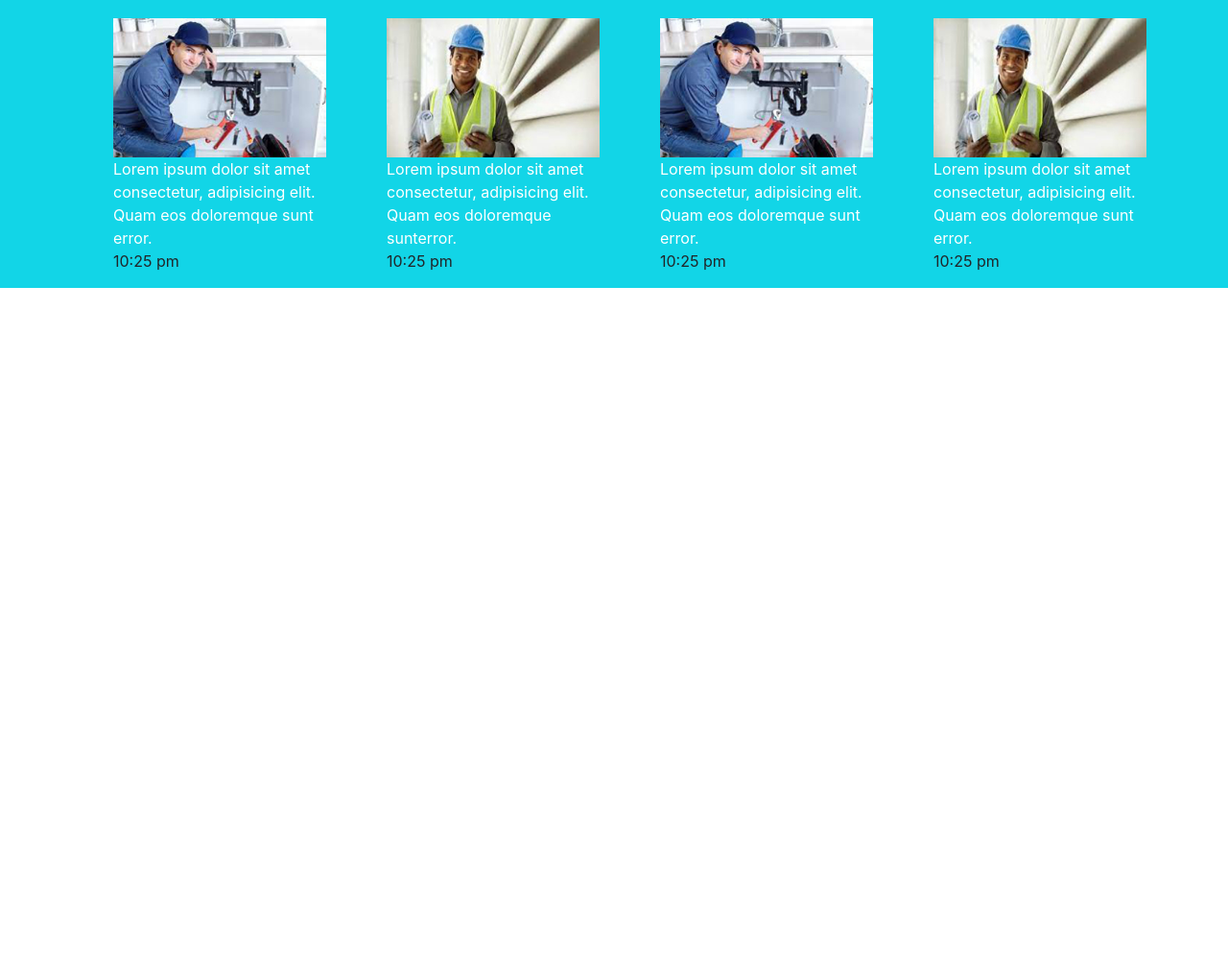
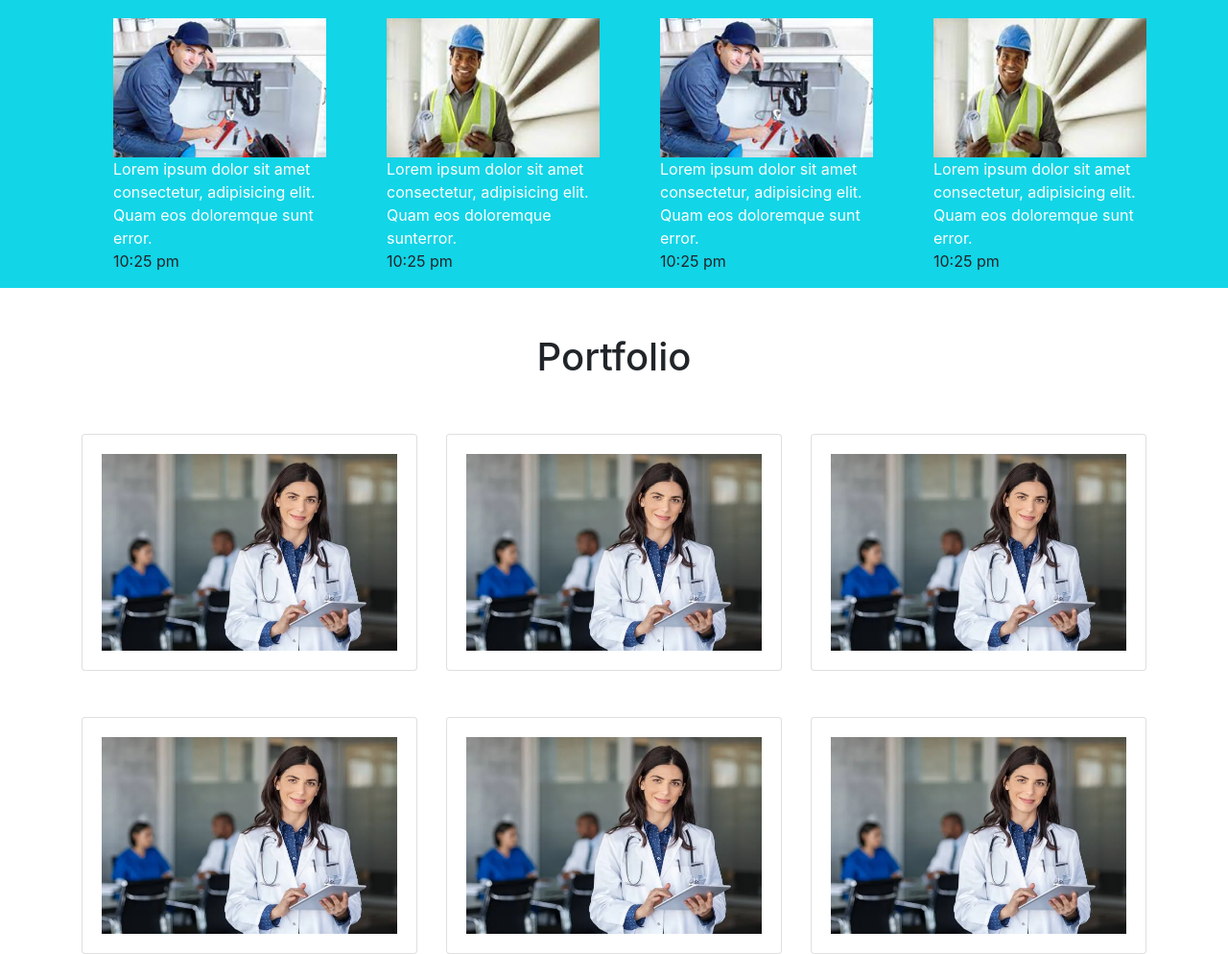
Before and after one commit to Dibakardasdwip/Dibakardasdwip.github.io, a plain HTML site: page index.html in a window 1280 px wide. Shown: the part 2088-3082 px from the top of the page at 96% size. Before the commit the page ends 2388 px from the top, so only its background shows below. Drawn offline with nearby package versions, Linux system fonts and the light colour scheme.

Commit message:
portfolio

```diff
--- a/index.html
+++ b/index.html
@@ -202,6 +202,70 @@
         </div>
     </div>
 
+    <!-- Portfolio -->
+    <div class="container" id="Portfolio">
+        <div class="row py-5">
+            <div class="col text-center ">
+                <h1>Portfolio</h1>
+            </div>
+        </div>
+
+        <div class="row">
+            <div class="col-md-4">
+                <div class="card">
+                    <div class="card-body">
+                        <img src="/img/Pro-1.webp" alt="" class="img-fluid">
+                    </div>
+                </div>
+            </div>
+
+            <div class="col-md-4">
+                <div class="card">
+                    <div class="card-body">
+                        <img src="img/Pro-1.webp" alt="" class="img-fluid">
+                    </div>
+                </div>
+            </div>
+
+            <div class="col-md-4">
+                <div class="card">
+                    <div class="card-body">
+                        <img src="/img/Pro-1.webp" alt="" class="img-fluid">
+                    </div>
+                </div>
+            </div>
+
+        </div>
+
+        <div class="row pt-5">
+            <div class="col-md-4">
+                <div class="card">
+                    <div class="card-body">
+                        <img src="/img/Pro-1.webp" alt="" class="img-fluid">
+                    </div>
+                </div>
+            </div>
+
+            <div class="col-md-4">
+                <div class="card">
+                    <div class="card-body">
+                        <img src="img/Pro-1.webp" alt="" class="img-fluid">
+                    </div>
+                </div>
+            </div>
+
+            <div class="col-md-4">
+                <div class="card">
+                    <div class="card-body">
+                        <img src="/img/Pro-1.webp" alt="" class="img-fluid">
+                    </div>
+                </div>
+            </div>
+
+        </div>
+
+    </div>
+
 
 
     <!-- Optional JavaScript; choose one of the two! -->
```
